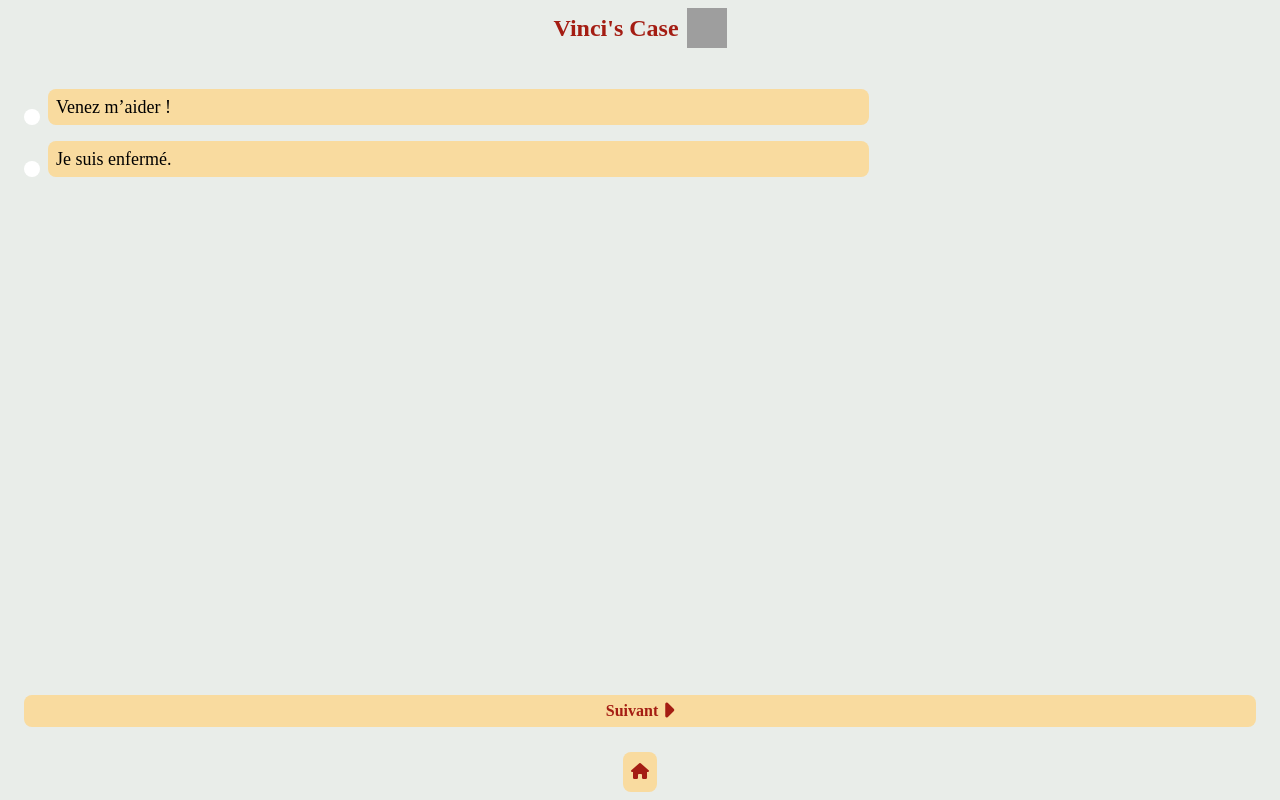
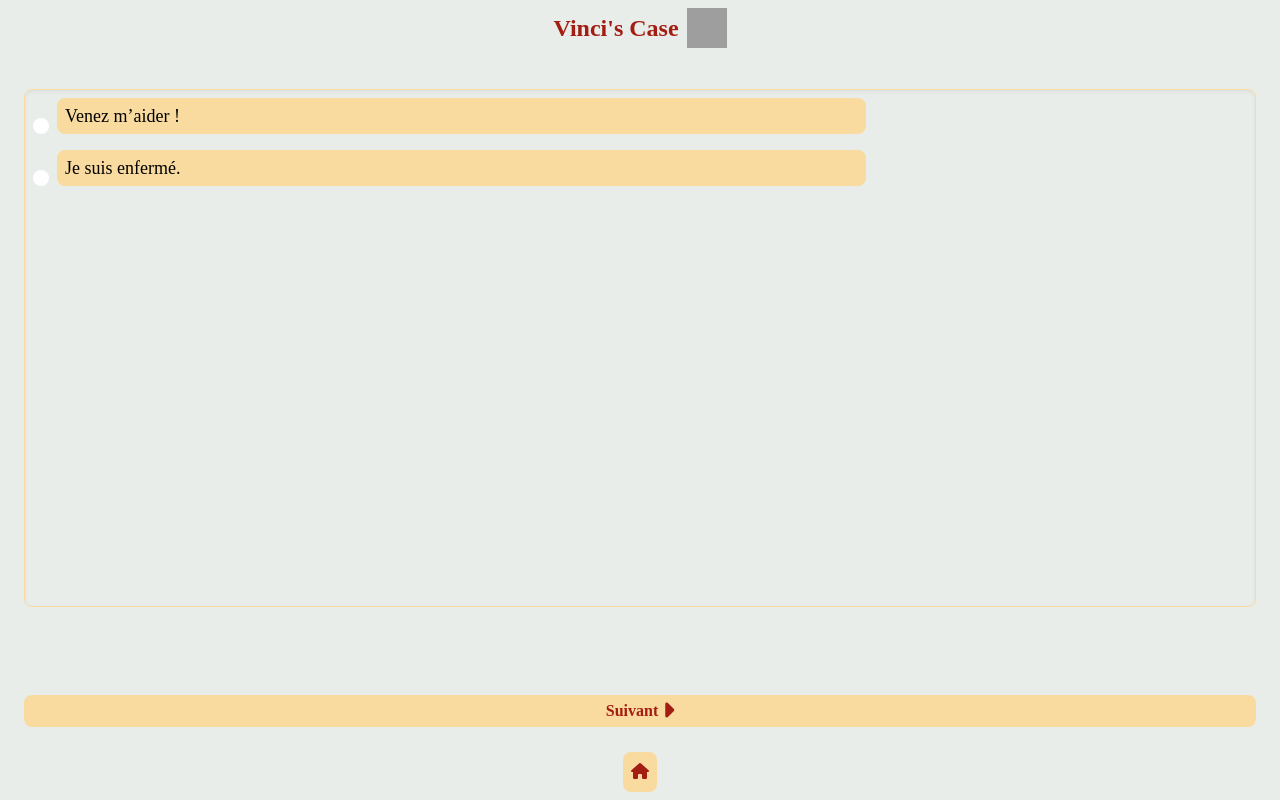
Before and after one commit to Cosmeak/iim-bachelor-three, a SvelteKit app: page /chatbot in a window 1280 px wide. Built offline with nearby package versions, Linux system fonts and the light colour scheme; grey boxes are pictures that could not be loaded; a web font is replaced by a local one.

Commit message:
:bug: FIX issues

```diff
--- a/src/routes/chatbot/+page.svelte
+++ b/src/routes/chatbot/+page.svelte
@@ -400,10 +400,10 @@ onMount(() => {
 
 <svelte:head><title>ChatBot</title></svelte:head>
 
-<div class="w-full h-5/6 px-4 pt-4">
-  <div id="messages" class="flex flex-col gap-4 overflow-y-auto h-5/6"></div>
+<div class="w-full h-5/6 px-4 pt-4 flex flex-col gap-4">
+  <div id="messages" class="flex flex-col gap-4 overflow-y-auto h-5/6 border border-beige-bis p-2 rounded-lg shadow-inner"></div>
 
-  <div class="h-1/6 w-full flex flex-col justify-end">
+  <div class="h-1/6 w-full flex flex-col justify-end gap-2">
     <div id="radio" class="flex flex-col gap-2 font-medium hidden">
       <label for="one">
         <input type="radio" id="one" name="response" class="hidden peer" value={true} bind:group={radioChoice}>
@@ -419,6 +419,6 @@ onMount(() => {
         </div>
       </label>
     </div>
-    <button on:click={next} id="next" class="text-red-bismark font-bold px-4 py-1 bg-beige-bis rounded-lg mt-4 w-full">Suivant <i class="fa-solid fa-caret-right my-auto fa-xl"></i></button>
+    <button on:click={next} id="next" class="text-red-bismark font-bold px-4 py-1 bg-beige-bis rounded-lg w-full">Suivant <i class="fa-solid fa-caret-right my-auto fa-xl"></i></button>
   </div>
 </div>
```
